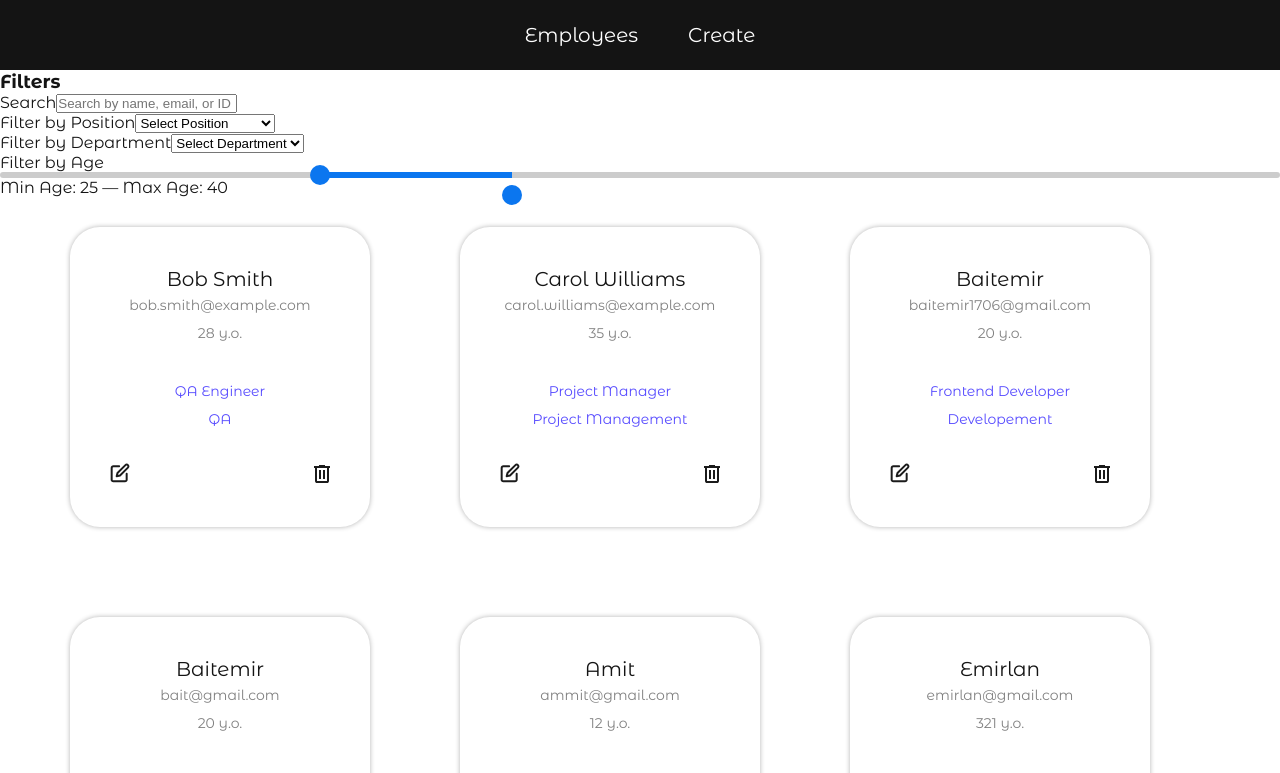
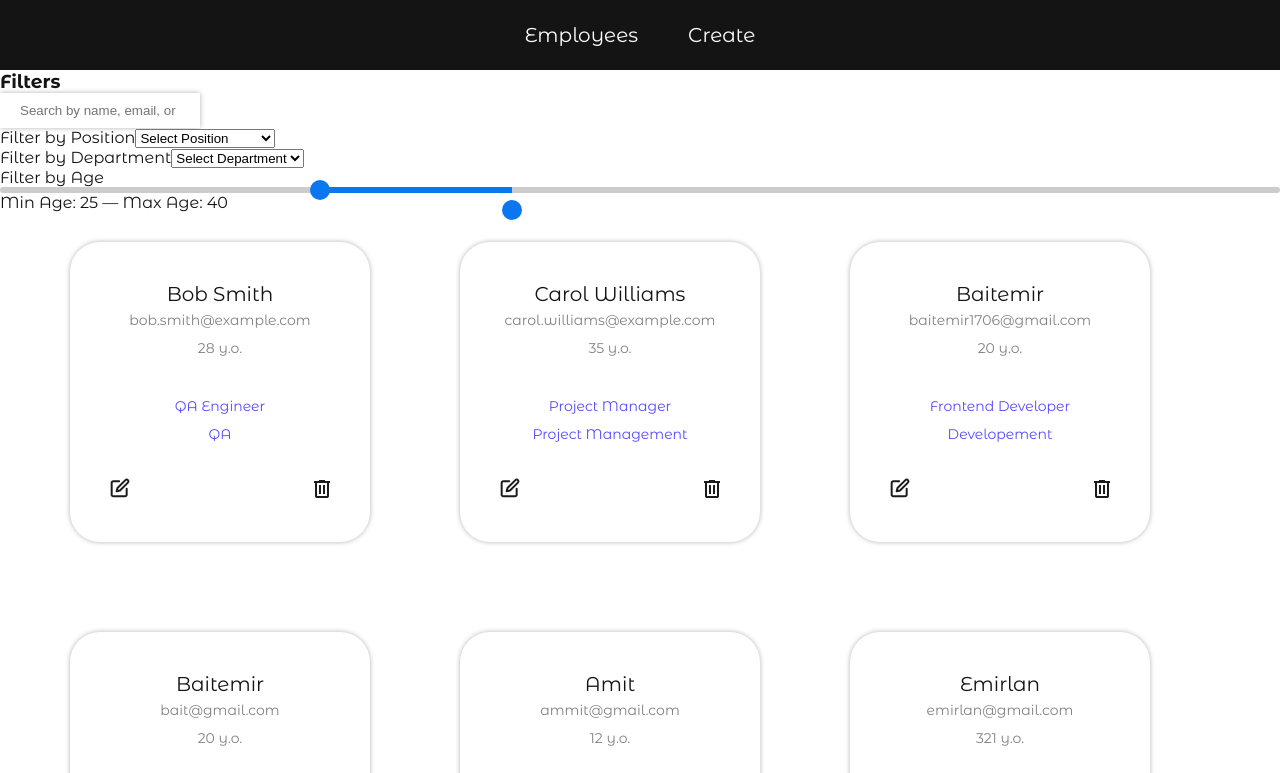
Before and after one commit to baitemir-a/test-task-employees, a Next.js app: page / in a window 1280 px wide. Shown: the top 773 px of the page. Built offline with nearby package versions, Linux system fonts and the light colour scheme; data requests are answered from the project's data file.

Commit message:
styled search input

```diff
--- a/src/components/employee-filter/EmployeeFilter.tsx
+++ b/src/components/employee-filter/EmployeeFilter.tsx
@@ -1,13 +1,14 @@
 "use client";
 import { useAppDispatch } from "@/store/hooks";
+import { Position, Department } from "@/types/Emplyee";
+import RangeInput from "@/ui/Range/Range";
+import Search from "@/ui/Search/Search";
 import {
   filterByPosition,
   filterByDepartment,
   filterByAge,
   searchEmployee,
 } from "@/store/EmployeeSlice";
-import { Position, Department } from "@/types/Emplyee";
-import RangeInput from "@/ui/Range/Range";
 
 export default function EmployeeFilters() {
   const dispatch = useAppDispatch();
@@ -37,16 +38,7 @@ export default function EmployeeFilters() {
       <h3>Filters</h3>
 
       {/* Unified Search */}
-      <div>
-        <label htmlFor="searchInput">Search</label>
-        <input
-          type="text"
-          id="searchInput"
-          placeholder="Search by name, email, or ID"
-          onChange={handleSearch}
-        />
-      </div>
-
+      <Search handleSearch={handleSearch} />
       {/* Filter by Position */}
       <div>
         <label htmlFor="filterByPosition">Filter by Position</label>
--- a/src/styles/_variables.scss
+++ b/src/styles/_variables.scss
@@ -4,4 +4,6 @@ $primary-color: #141414;
 $secondary-color: #818181;
 $accent-color: #564AFF;
 
+$shadow: 0 0 5px 0 rgba(0, 0, 0, 0.3);
+
 $montserrat: "Montserrat Alternates", sans-serif;
--- a/src/ui/Card/Card.module.scss
+++ b/src/ui/Card/Card.module.scss
@@ -3,7 +3,7 @@
   width: 300px;
   height: 300px;
   border-radius: 30px;
-  box-shadow: 0 0 5px 0 rgba(0, 0, 0, 0.3);
+  box-shadow: $shadow;
   margin: 30px;
   padding: 40px;
   display: flex;
--- /dev/null
+++ b/src/ui/Search/Search.module.scss
@@ -0,0 +1,12 @@
+@import '/src/styles/variables';
+
+.Search{
+    input{
+        box-shadow: $shadow;
+        outline: none;
+        border: none;
+        padding: 10px 20px;
+        width: 200px;
+        color: $secondary-color;;
+    }
+}
--- /dev/null
+++ b/src/ui/Search/Search.tsx
@@ -0,0 +1,18 @@
+import styles from './Search.module.scss'
+type Props = {
+    handleSearch:(event: React.ChangeEvent<HTMLInputElement>)=>void
+}
+
+export default function Search({handleSearch}: Props) {
+  return (
+    <div className={styles.Search}>
+        <input
+          type="text"
+          id="searchInput"
+          placeholder="Search by name, email, or ID"
+          onChange={handleSearch}
+        />
+      </div>
+
+  )
+}
```
